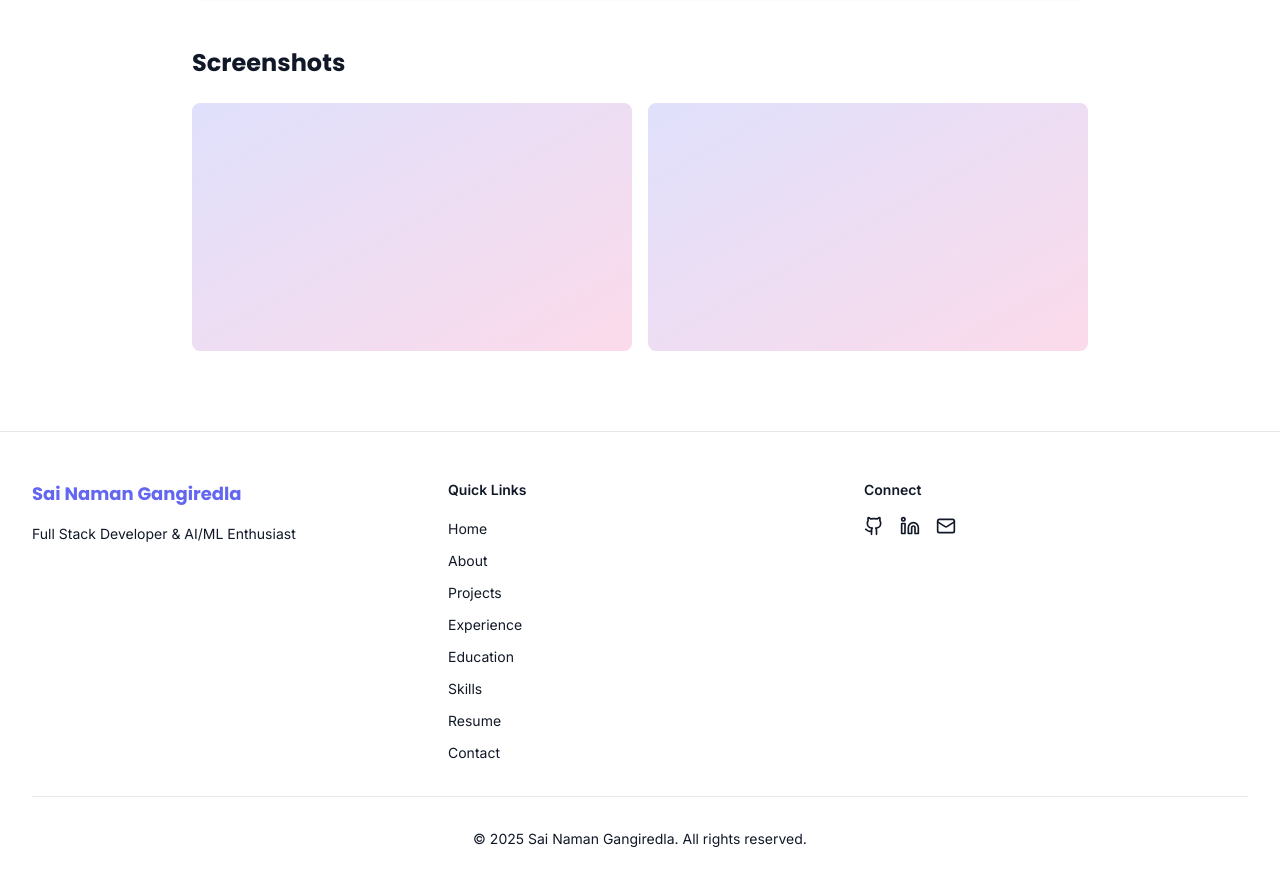
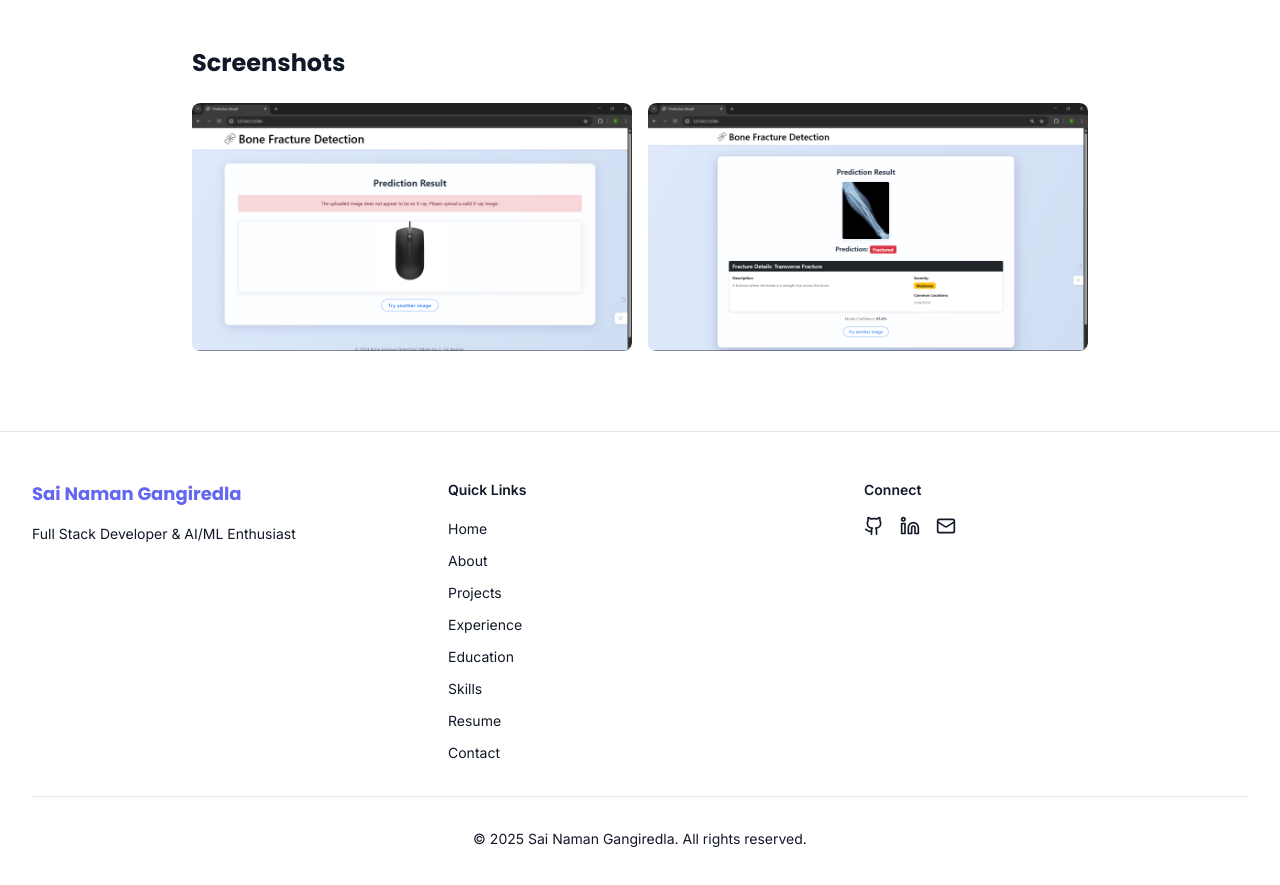
Before and after one commit to Sai-Naman-Gangiredla/PORTFOLIO, a Next.js app: page /projects/bone-fracture-detection in a window 1280 px wide. Shown: the part 1465-2350 px from the top of the page. Built offline with nearby package versions, Linux system fonts and the light colour scheme.

Commit message:
Add relative positioning to screenshot container

```diff
--- a/src/app/projects/[slug]/page.tsx
+++ b/src/app/projects/[slug]/page.tsx
@@ -116,7 +116,7 @@ export default function ProjectDetailPage({ params }: { params: { slug: string }
                   {project.screenshots.map((screenshot, index) => (
                     <div
                       key={index}
-                      className="aspect-video bg-gradient-to-br from-primary/20 to-secondary/20 rounded-lg"
+                      className="relative overflow-hidden aspect-video bg-gradient-to-br from-primary/20 to-secondary/20 rounded-lg"
                     >
                       {/* Uncomment when you have screenshots */}
                       <Image
```
